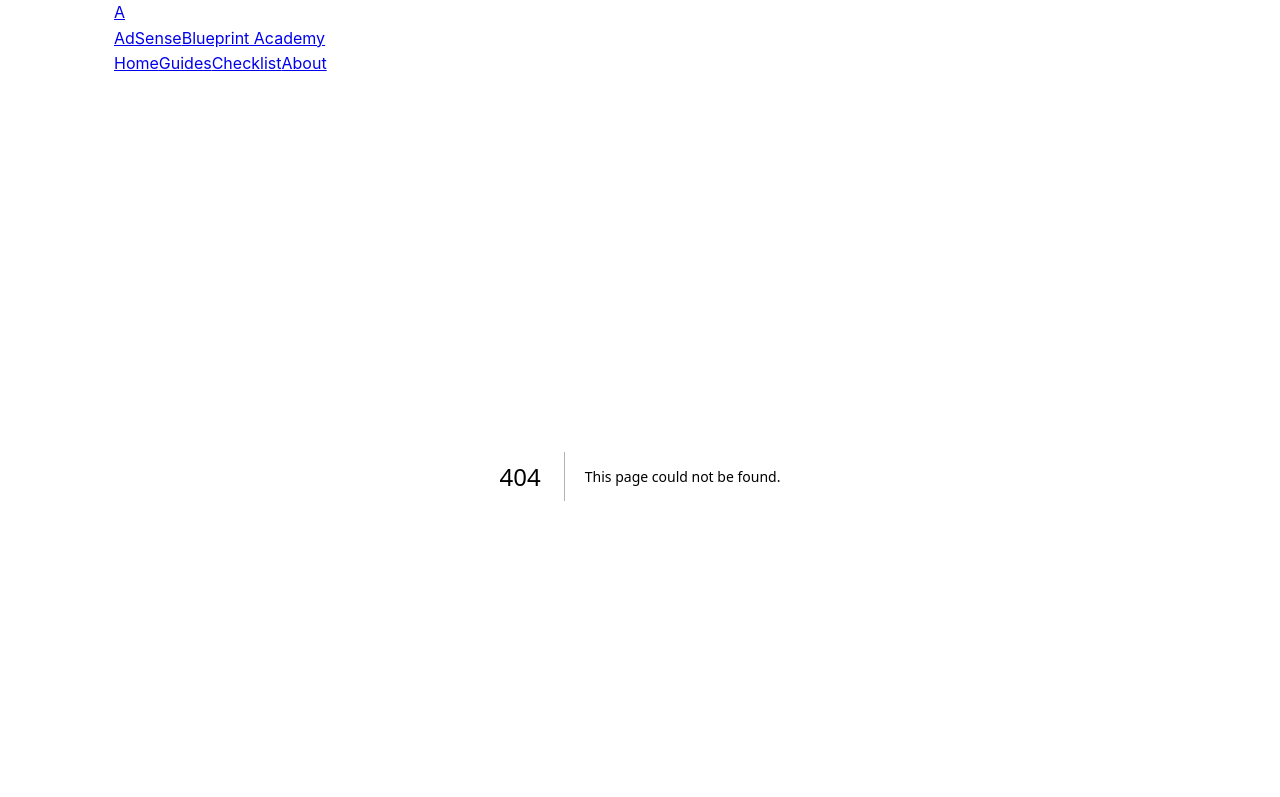
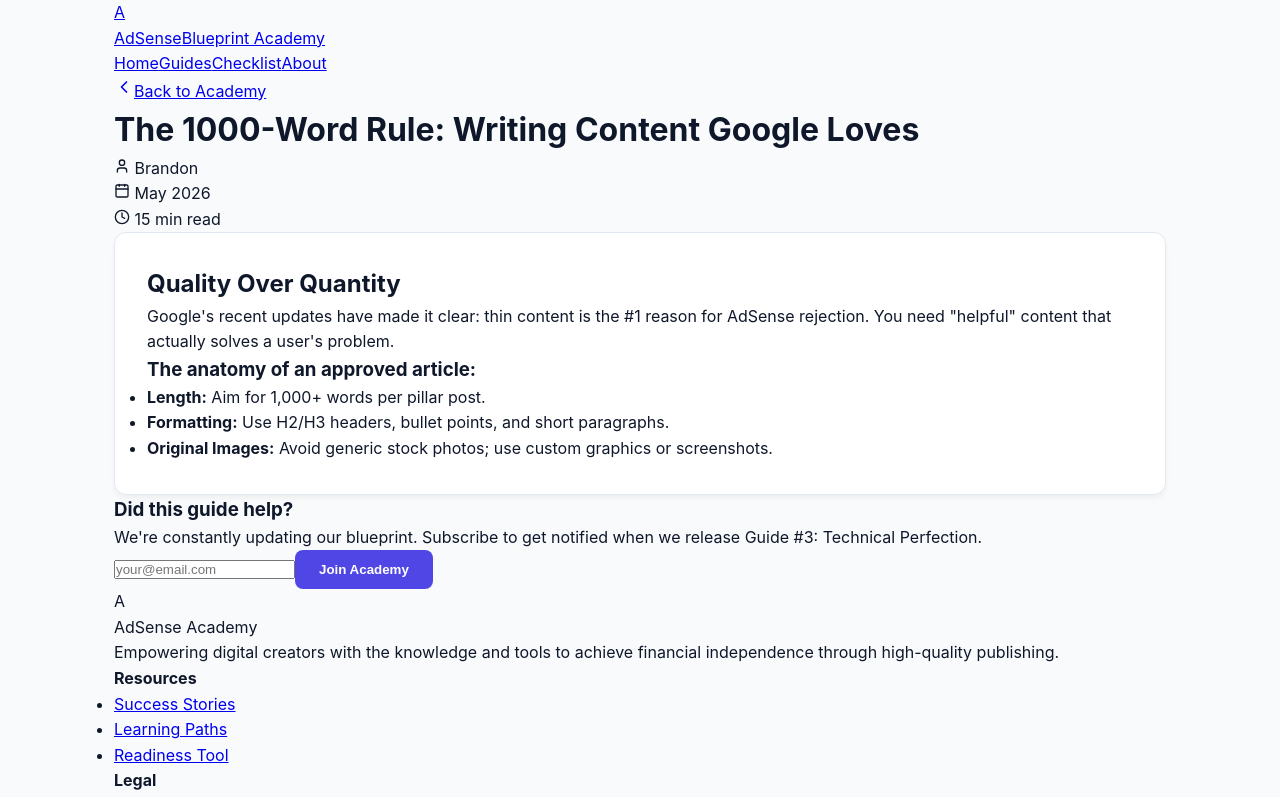
Before and after one commit to brandonlacoste9-tech/google-adsense-2-, a Next.js app: page /guides/content-strategy in a window 1280 px wide. Before the commit this address had no page. Shown: the top 797 px of the page. Built offline with nearby package versions, Linux system fonts and the light colour scheme.

Commit message:
feat: add high-authority guides for AdSense approval education

```diff
--- /dev/null
+++ b/src/app/guides/[slug]/page.tsx
@@ -0,0 +1,93 @@
+import Link from "next/link";
+import { ChevronLeft, Calendar, User, Clock } from "lucide-react";
+
+const guidesData: Record<string, any> = {
+  "niche-selection": {
+    title: "The Niche Selection Matrix: High CPM vs. Low Competition",
+    author: "Brandon",
+    date: "May 2026",
+    readTime: "12 min read",
+    content: `
+      <h2>Why Niche Selection is 50% of Your Success</h2>
+      <p>Most beginners fail because they choose a niche that is either too competitive or has zero advertiser demand. In the AdSense world, your niche determines your Cost Per Click (CPC).</p>
+
+      <h3>The Golden Triangle of Niches</h3>
+      <p>A perfect AdSense niche sits at the intersection of three factors:</p>
+      <ul>
+        <li><strong>High Advertiser Demand:</strong> Are companies spending money to show up for these keywords?</li>
+        <li><strong>Originality:</strong> Can you provide a perspective that isn't already covered by 1,000 other sites?</li>
+        <li><strong>Personal Interest:</strong> Can you write 50 articles about this without burning out?</li>
+      </ul>
+
+      <h3>Top High-CPM Niches for 2026</h3>
+      <p>If you're looking for high revenue, consider these categories:</p>
+      <ul>
+        <li><strong>Insurance & Finance:</strong> The highest CPCs globally.</li>
+        <li><strong>Digital Marketing & SaaS:</strong> High demand from B2B companies.</li>
+        <li><strong>Health & Wellness:</strong> Massive consumer interest (but requires high E-E-A-T).</li>
+      </ul>
+    `
+  },
+  "content-strategy": {
+    title: "The 1000-Word Rule: Writing Content Google Loves",
+    author: "Brandon",
+    date: "May 2026",
+    readTime: "15 min read",
+    content: `
+      <h2>Quality Over Quantity</h2>
+      <p>Google's recent updates have made it clear: thin content is the #1 reason for AdSense rejection. You need "helpful" content that actually solves a user's problem.</p>
+
+      <h3>The anatomy of an approved article:</h3>
+      <ul>
+        <li><strong>Length:</strong> Aim for 1,000+ words per pillar post.</li>
+        <li><strong>Formatting:</strong> Use H2/H3 headers, bullet points, and short paragraphs.</li>
+        <li><strong>Original Images:</strong> Avoid generic stock photos; use custom graphics or screenshots.</li>
+      </ul>
+    `
+  }
+};
+
+export default async function GuidePage({ params }: { params: Promise<{ slug: string }> }) {
+  const { slug } = await params;
+  const guide = guidesData[slug];
+
+  if (!guide) return <div className="container py-20">Guide not found.</div>;
+
+  return (
+    <div className="container py-20">
+      <div className="max-w-3xl mx-auto">
+        <Link href="/" className="flex items-center gap-2 text-primary font-bold mb-8 hover:-translate-x-1 transition-transform">
+          <ChevronLeft size={20} />
+          Back to Academy
+        </Link>
+
+        <header className="mb-12">
+          <h1 className="text-4xl font-extrabold text-slate-900 mb-6 leading-tight">
+            {guide.title}
+          </h1>
+          <div className="flex gap-6 text-sm text-slate-500">
+            <div className="flex items-center gap-2"><User size={16} /> {guide.author}</div>
+            <div className="flex items-center gap-2"><Calendar size={16} /> {guide.date}</div>
+            <div className="flex items-center gap-2"><Clock size={16} /> {guide.readTime}</div>
+          </div>
+        </header>
+
+        <div className="academy-card p-10 mb-12">
+          <div
+            className="prose prose-slate lg:prose-lg max-w-none"
+            dangerouslySetInnerHTML={{ __html: guide.content }}
+          />
+        </div>
+
+        <div className="bg-slate-50 border border-border p-8 rounded-2xl">
+          <h3 className="font-bold mb-4">Did this guide help?</h3>
+          <p className="text-sm text-slate-600 mb-6">We're constantly updating our blueprint. Subscribe to get notified when we release Guide #3: Technical Perfection.</p>
+          <div className="flex gap-2">
+            <input type="email" placeholder="your@email.com" className="flex-1 px-4 py-2 rounded border border-border" />
+            <button className="btn-primary">Join Academy</button>
+          </div>
+        </div>
+      </div>
+    </div>
+  );
+}
--- a/src/app/sitemap.ts
+++ b/src/app/sitemap.ts
@@ -6,6 +6,8 @@
   return [
     { url: baseUrl, lastModified: new Date(), changeFrequency: 'daily', priority: 1 },
     { url: `${baseUrl}/checklist`, lastModified: new Date(), changeFrequency: 'weekly', priority: 0.8 },
+    { url: `${baseUrl}/guides/niche-selection`, lastModified: new Date(), changeFrequency: 'monthly', priority: 0.7 },
+    { url: `${baseUrl}/guides/content-strategy`, lastModified: new Date(), changeFrequency: 'monthly', priority: 0.7 },
     { url: `${baseUrl}/about`, lastModified: new Date(), changeFrequency: 'monthly', priority: 0.5 },
     { url: `${baseUrl}/contact`, lastModified: new Date(), changeFrequency: 'monthly', priority: 0.5 },
     { url: `${baseUrl}/privacy`, lastModified: new Date(), changeFrequency: 'monthly', priority: 0.3 },
```
